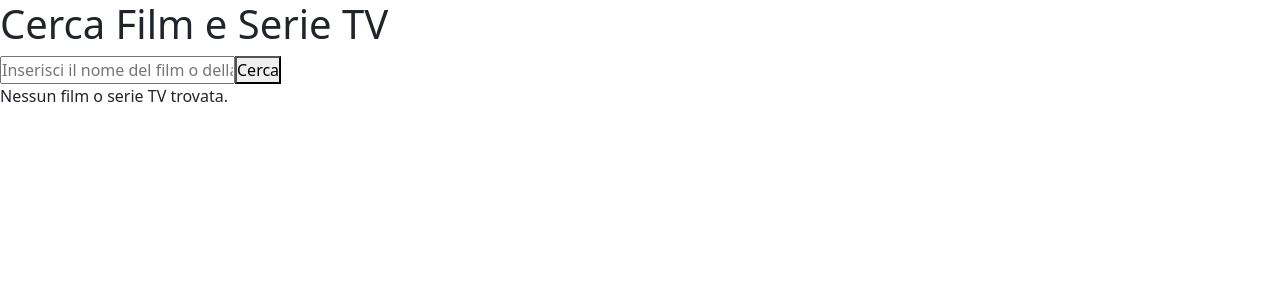
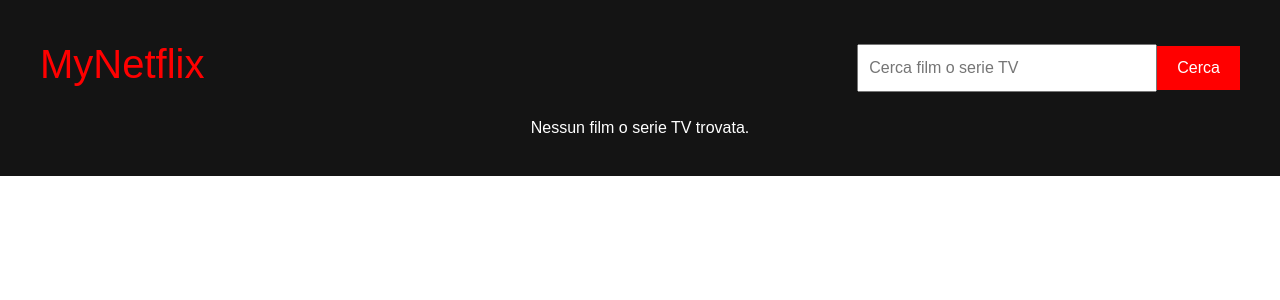
Before and after one commit to theguffs/vite-boolflix, a Vue app: page / in a window 1280 px wide. Shown: the top 300 px of the page. Built offline with nearby package versions, Linux system fonts and the light colour scheme; the HTML template or start-up script is replaced by a standard one.

Commit message:
fine milestone 4.0

```diff
--- a/src/App.vue
+++ b/src/App.vue
@@ -17,7 +17,8 @@
         ar: '/img/imgyoussef.jpg',   // (immagine mia per la lingua araba)
       },
       imageBaseUrl: 'https://image.tmdb.org/t/p/', // URL base per le immagini
-      imageSize: 'w342' // Dimensione dell'immagine scelta
+      imageSize: 'w342', // Dimensione dell'immagine scelta
+      hoverCard: null // Stato della card in hover
     };
   },
 
@@ -57,101 +58,169 @@
 
 <template>
   <div id="app">
-    <h1>Cerca Film e Serie TV</h1>
-
-    <!-- barra di ricerca -->
-
-    <div>
-      <input v-model="query" type="text" @keyup.enter="searchMovies"  placeholder="Inserisci il nome del film o della serie TV" />
-      <button @click="searchMovies" >Cerca</button>
+    <header>
+      <h1>MyNetflix</h1>
+      <div class="search-bar">
+        <input v-model="query" type="text" @keyup.enter="searchMovies" placeholder="Cerca film o serie TV" />
+        <button @click="searchMovies">Cerca</button>
       </div>
+    </header>
 
     <!-- risultati dei Film -->
-
-    <div v-if="movies.length > 0">
+    <section v-if="movies.length > 0" class="section-results">
       <h2>Film trovati:</h2>
-      <ul>
-        <li v-for="movie in movies" :key="movie.id">
+      <div class="card-container">
+        <div
+          v-for="movie in movies"
+          :key="movie.id"
+          class="card"
+          @mouseover="hoverCard = movie.id"
+          @mouseleave="hoverCard = null"
+        >
+          <!-- mostra la copertina del film -->
+          <img class="poster" :src="getPosterUrl(movie.poster_path)" alt="Poster del film" v-if="movie.poster_path" />
+          <div class="card-content" v-if="hoverCard === movie.id">
             <h3>{{ movie.title }}</h3>
             <p><strong>Titolo Originale:</strong> {{ movie.original_title }}</p>
             <p><strong>Lingua:</strong>
-            <img :src="getLanguageFlag(movie.original_language)" alt="lingua" style="width: 30px; height: 20px;"/>
+              <img :src="getLanguageFlag(movie.original_language)" alt="lingua" style="width: 30px; height: 20px;" />
             </p>
             <p><strong>Voto:</strong></p>
-
             <!-- stelle -->
             <span v-for="star in getStarRating(movie.vote_average)" :key="star" class="star filled">★</span>
             <span v-for="emptyStar in 5 - getStarRating(movie.vote_average)" :key="emptyStar" class="star empty">★</span>
-
-          <!-- mostra la copertina del film -->
-            <div>
-              <img class="copertina" v-if="movie.poster_path" :src="getPosterUrl(movie.poster_path)" alt="Poster del film" />
-              <p v-else>Nessuna immagine disponibile</p>
+            <p><strong>Overview:</strong> {{ movie.overview }}</p>
           </div>
-
-
-        </li>
-      </ul>
         </div>
+      </div>
+    </section>
 
     <!-- risultati delle Serie TV -->
-    <div v-if="tvShows.length > 0">
+    <section v-if="tvShows.length > 0" class="section-results">
       <h2>Serie TV trovate:</h2>
-      <ul>
-        <li v-for="show in tvShows" :key="show.id">
+      <div class="card-container">
+        <div
+          v-for="show in tvShows"
+          :key="show.id"
+          class="card"
+          @mouseover="hoverCard = show.id"
+          @mouseleave="hoverCard = null"
+        >
+          <!-- visualizza la copertina della serie TV -->
+          <img class="poster" :src="getPosterUrl(show.poster_path)" alt="Poster della serie TV" v-if="show.poster_path" />
+          <div class="card-content" v-if="hoverCard === show.id">
             <h3>{{ show.name }}</h3>
             <p><strong>Titolo Originale:</strong> {{ show.original_name }}</p>
             <p><strong>Lingua:</strong>
               <img :src="getLanguageFlag(show.original_language)" alt="lingua" style="width: 30px; height: 20px;" />
             </p>
             <p><strong>Voto:</strong></p>
-
             <!-- stelle -->
             <span v-for="star in getStarRating(show.vote_average)" :key="star" class="star filled">★</span>
             <span v-for="emptyStar in 5 - getStarRating(show.vote_average)" :key="emptyStar" class="star empty">★</span>
-
-          <!-- visualizza la copertina della serie TV -->
-          <div>
-            <img class="copertina" v-if="show.poster_path" :src="getPosterUrl(show.poster_path)" alt="Poster della serie TV" />
-            <p v-else>Nessuna immagine disponibile</p>
+            <p><strong>Overview:</strong> {{ show.overview }}</p>
           </div>
-
-
-        </li>
-      </ul>
         </div>
+      </div>
+    </section>
 
     <!-- messaggio per nessun risultato -->
-    <div v-else>
+    <section v-else>
       <p>Nessun film o serie TV trovata.</p>
-    </div>
+    </section>
   </div>
 </template>
 
 <style scoped lang="scss">
-.copertina {
-  max-width: 100%;
-  height: auto;
-  display: block;
-  margin-top: 10px;
+
+#app {
+  font-family: 'Arial', sans-serif;
+  text-align: center;
+  background-color: #141414;
+  color: white;
+  padding: 20px;
 }
-  /* Stile generale per le stelle */
+
+header {
+  display: flex;
+  justify-content: space-between;
+  align-items: center;
+  padding: 20px;
+}
+
+h1 {
+  font-size: 2.5rem;
+  color: red;
+}
+
+.search-bar input {
+  padding: 10px;
+  width: 300px;
+  font-size: 16px;
+}
+
+.search-bar button {
+  padding: 10px 20px;
+  background-color: red;
+  color: white;
+  border: none;
+  cursor: pointer;
+}
+
+/* Stile delle card */
+.card-container {
+  display: flex;
+  flex-wrap: wrap;
+  justify-content: center;
+}
+
+.card {
+  position: relative;
+  margin: 10px;
+  width: 200px;
+  height: 300px;
+  background-color: #222;
+  overflow: hidden;
+  transition: transform 0.3s ease;
+}
+
+.card:hover {
+  transform: scale(1.1);
+}
+
+.poster {
+  width: 100%;
+  height: 100%;
+  object-fit: cover;
+}
+
+.card-content {
+  position: absolute;
+  bottom: 0;
+  left: 0;
+  right: 0;
+  padding: 10px;
+  background: rgba(0, 0, 0, 0.7);
+  color: white;
+  opacity: 0;
+  transition: opacity 0.3s ease;
+}
+
+.card:hover .card-content {
+  opacity: 1;
+}
+
+/* Stile delle stelle */
 .star {
   margin-right: 5px;
   font-size: 20px;
 }
 
-  /* Stile per le stelle piene */
 .filled {
   color: gold;
-    margin-right: 5px;
-    font-size: 20px;
 }
 
-  /* Stile per le stelle vuote */
 .empty {
   color: lightgray;
-    margin-right: 5px;
-    font-size: 20px;
 }
 </style>
```
Lines whose indentation alone changed are shown as unchanged.
